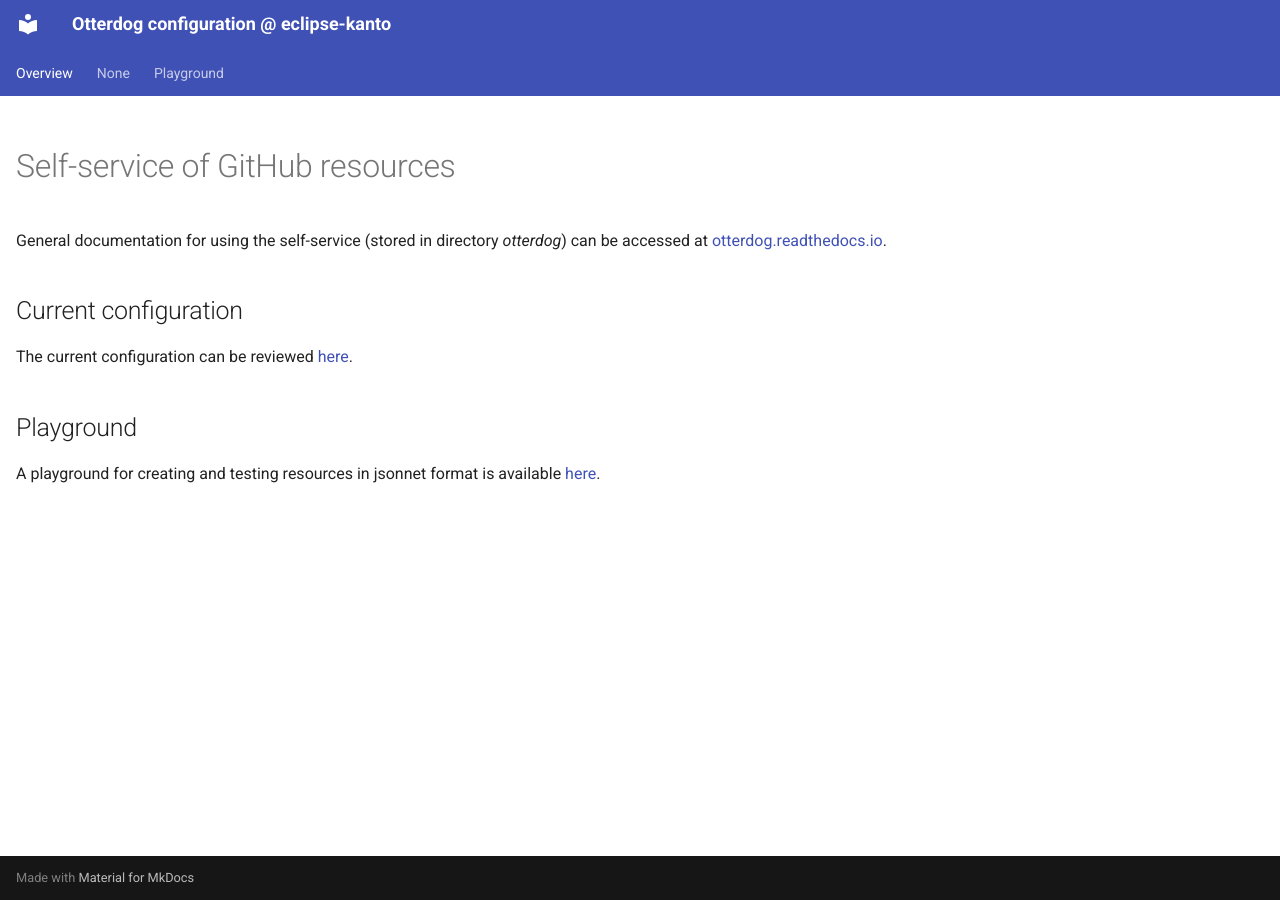
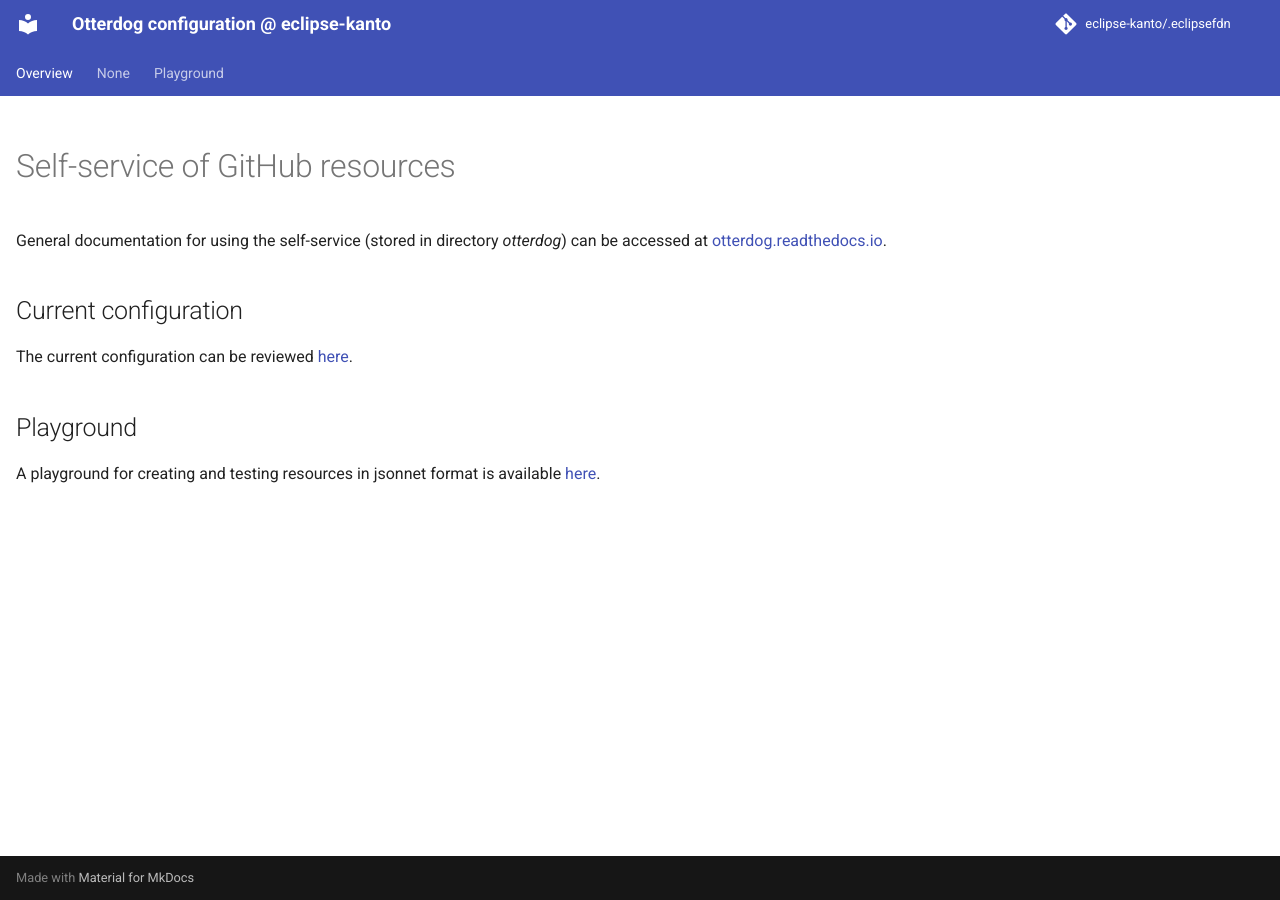
Before and after one commit to eclipse-kanto/.eclipsefdn, an MkDocs documentation site: the page built from docs/index.md, in a window 1280 px wide. Built offline with MkDocs 1.6.1 and Material for MkDocs 9.7.7, drawn with Linux system fonts in a browser that asks for light colours; comment, search, counter and statistics services are not loaded.

Commit message:
Updating file 'mkdocs.yml' with otterdog.

```diff
--- a/mkdocs.yml
+++ b/mkdocs.yml
@@ -3,6 +3,9 @@ site_description: Otterdog configuration @ eclipse-kanto
 strict: false
 
 site_url: https://eclipse-kanto.github.io/.eclipsefdn/
+
+repo_name: eclipse-kanto/.eclipsefdn
+repo_url: https://github.com/eclipse-kanto/.eclipsefdn/
 
 docs_dir: ./docs
 site_dir: ./_site
```
